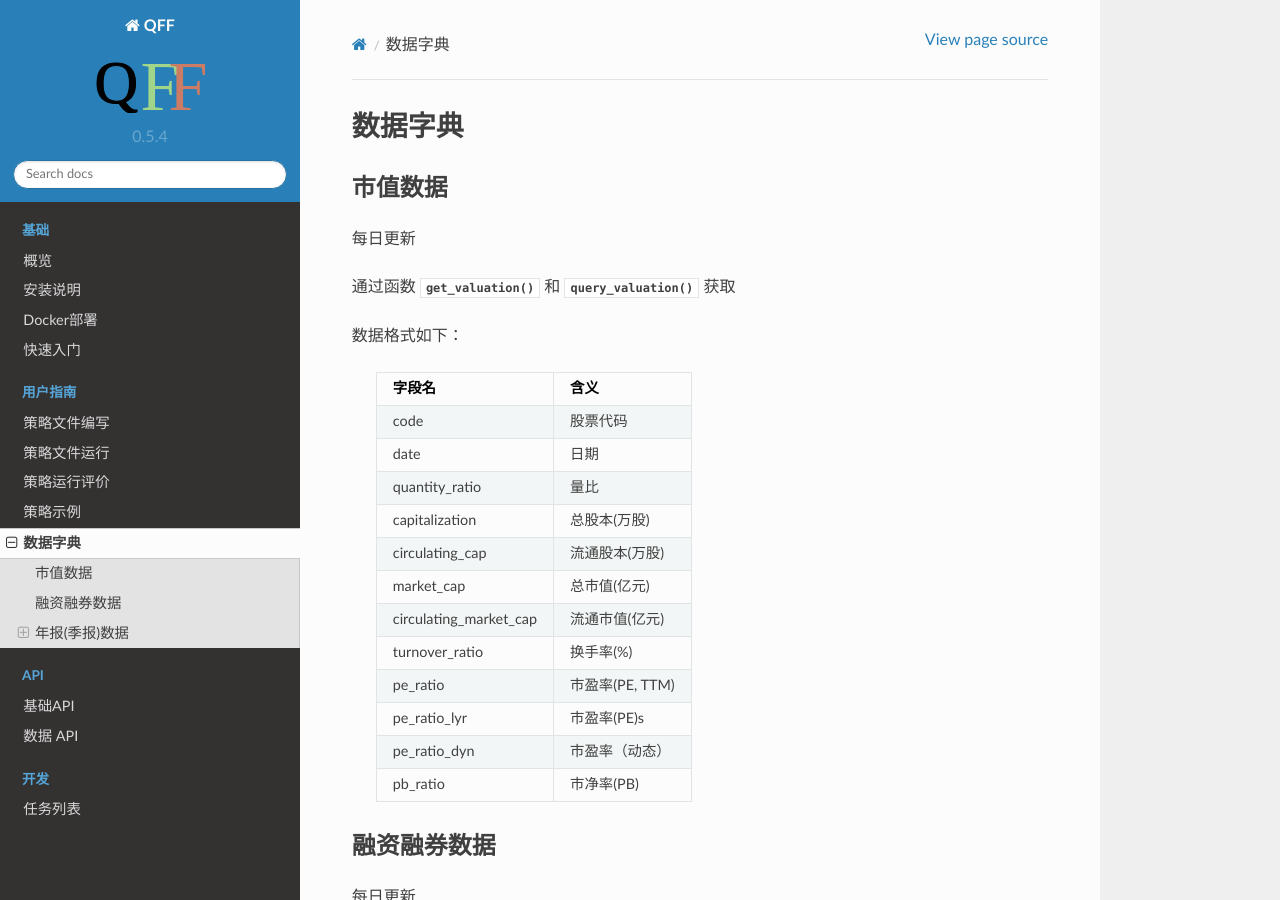
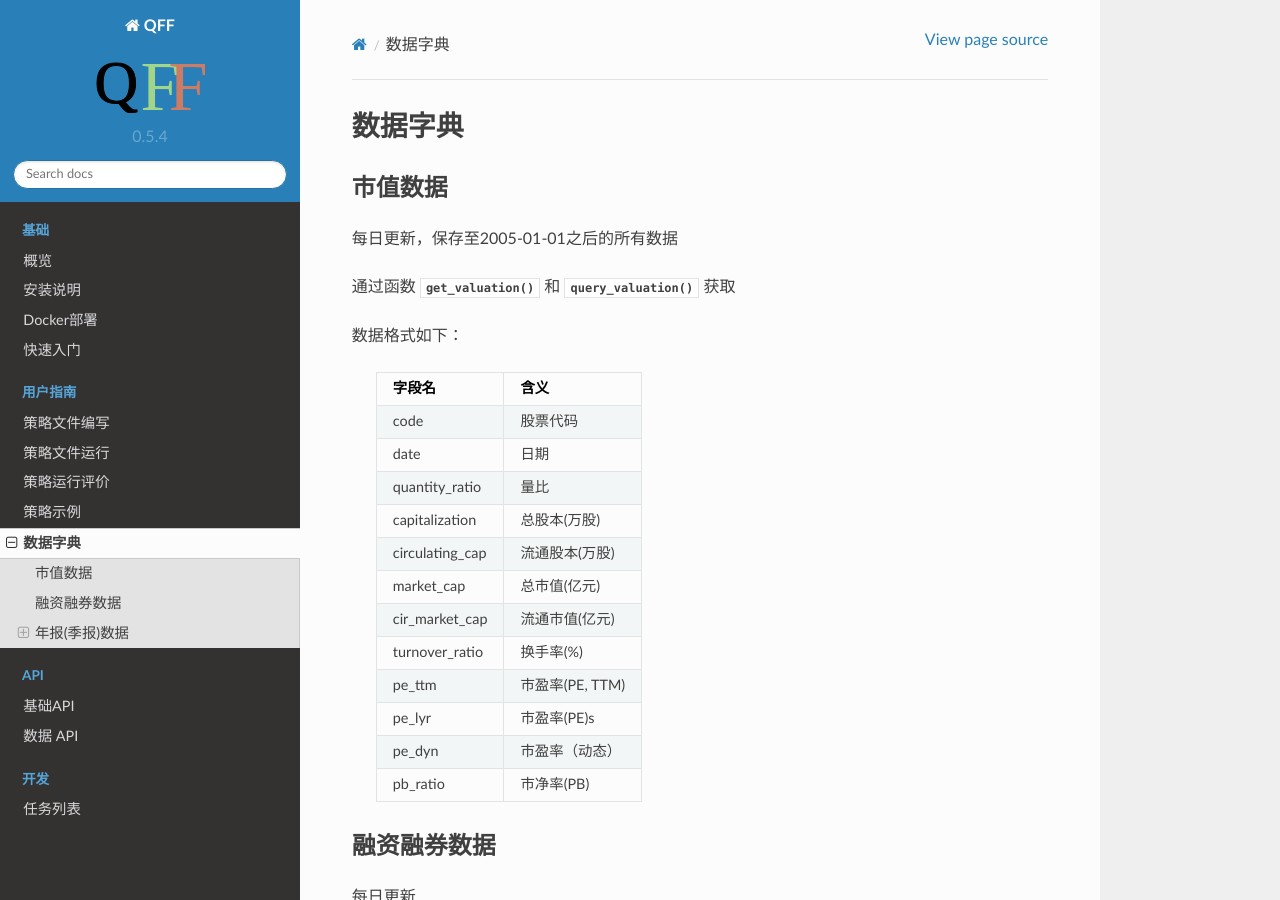
Before and after one commit to haijiangxu/qff, a Sphinx documentation site: the page built from docs/guide/datadict.md, in a window 1280 px wide and 900 px high. Built offline with Sphinx 7.4.7 and the Read the Docs theme 2.0.0, drawn with Linux system fonts in a browser that asks for light colours.

Commit message:
修复市值数据的字段描述错误

````diff
--- a/docs/guide/datadict.md
+++ b/docs/guide/datadict.md
@@ -1,7 +1,7 @@
 # 数据字典
 
 ## 市值数据
-每日更新
+每日更新，保存至2005-01-01之后的所有数据
 
 通过函数 {func}`.get_valuation` 和 {func}`.query_valuation` 获取
 
@@ -17,11 +17,11 @@
              capitalization               总股本(万股)
              circulating_cap              流通股本(万股)
              market_cap                   总市值(亿元)
-             circulating_market_cap       流通市值(亿元)
+             cir_market_cap               流通市值(亿元)
              turnover_ratio               换手率(%)
-             pe_ratio                     市盈率(PE, TTM)
-             pe_ratio_lyr                 市盈率(PE)s
-             pe_ratio_dyn                 市盈率（动态）
+             pe_ttm                       市盈率(PE, TTM)
+             pe_lyr                       市盈率(PE)s
+             pe_dyn                       市盈率（动态）
              pb_ratio                     市净率(PB)
             ==========================  ====================
 ```
````
Also changed, not shown: 1 other file.
